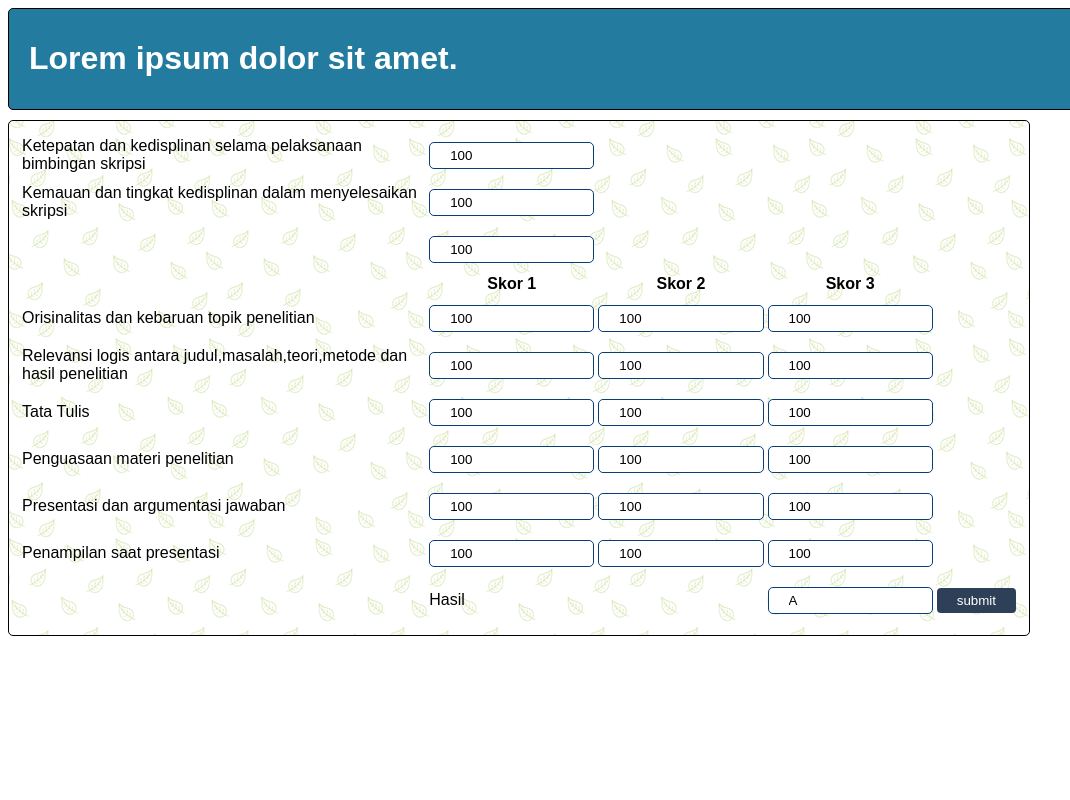
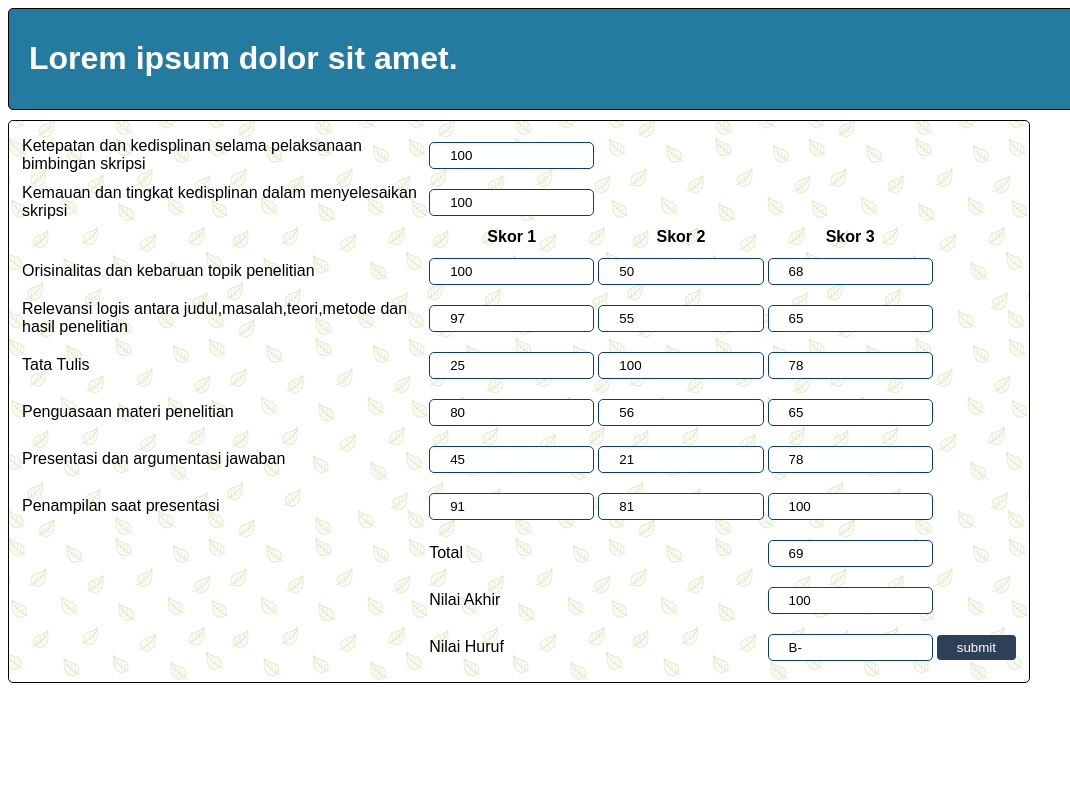
Before and after one commit to fadlysafyuddinmaulana/notworkingweb, a plain HTML site: page Nilai-Skripsi.html in a window 1280 px wide. Both pictures are taken after a click on the input "submit". Shown: the top 800 px of the page, 0-1070 px from the left. Drawn offline with Linux system fonts and the light colour scheme.

Commit message:
notworkingweb

```diff
--- a/Nilai-Skripsi.html
+++ b/Nilai-Skripsi.html
@@ -39,10 +39,6 @@
                 </td>
                 <td><input type="text" name="s2" id="s2" onkeypress="isnumberonly(event)" value="100" maxlength="2"></td>
             </tr>
-            <tr>
-                <td>&nbsp;</td>
-                <td><input type="text" name="eksekusi_hasil_final_2" id="eksekusi_hasil_final_2"></td>
-            </tr>
             <th>
                 &nbsp;
             </th>
@@ -53,49 +49,61 @@
                 <td><label for="">Orisinalitas dan kebaruan topik penelitian</label>
                 </td>
                 <td><input type="text" name="spod1" id="spod1" onkeypress="isnumberonly(event)" value="100" maxlength="2"></td>
-                <td><input type="text" name="spod2" id="spod2" onkeypress="isnumberonly(event)" value="100" maxlength="2"></td>
-                <td><input type="text" name="spod3" id="spod3" onkeypress="isnumberonly(event)" value="100" maxlength="2"></td>
+                <td><input type="text" name="spod2" id="spod2" onkeypress="isnumberonly(event)" value="50" maxlength="2"></td>
+                <td><input type="text" name="spod3" id="spod3" onkeypress="isnumberonly(event)" value="68" maxlength="2"></td>
             </tr>
             <tr>
                 <td><label for="">Relevansi logis antara judul,masalah,teori,metode dan hasil penelitian</label>
                 </td>
-                <td><input type="text" name="sprl1" id="sprl1" onkeypress="isnumberonly(event)" value="100" maxlength="2"></td>
-                <td><input type="text" name="sprl2" id="sprl2" onkeypress="isnumberonly(event)" value="100" maxlength="2"></td>
-                <td><input type="text" name="sprl3" id="sprl3" onkeypress="isnumberonly(event)" value="100" maxlength="2"></td>
+                <td><input type="text" name="sprl1" id="sprl1" onkeypress="isnumberonly(event)" value="97" maxlength="2"></td>
+                <td><input type="text" name="sprl2" id="sprl2" onkeypress="isnumberonly(event)" value="55" maxlength="2"></td>
+                <td><input type="text" name="sprl3" id="sprl3" onkeypress="isnumberonly(event)" value="65" maxlength="2"></td>
             </tr>
             <tr>
                 <td><label for="">Tata Tulis</label>
                 </td>
-                <td><input type="text" name="sptl1" id="sptl1" onkeypress="isnumberonly(event)" value="100" maxlength="2"></td>
+                <td><input type="text" name="sptl1" id="sptl1" onkeypress="isnumberonly(event)" value="25" maxlength="2"></td>
                 <td><input type="text" name="sptl2" id="sptl2" onkeypress="isnumberonly(event)" value="100" maxlength="2"></td>
-                <td><input type="text" name="sptl3" id="sptl3" onkeypress="isnumberonly(event)" value="100" maxlength="2"></td>
+                <td><input type="text" name="sptl3" id="sptl3" onkeypress="isnumberonly(event)" value="78" maxlength="2"></td>
             </tr>
             <tr>
                 <td><label for="">Penguasaan materi penelitian</label>
                 </td>
-                <td><input type="text" name="sppm1" id="sppm1" onkeypress="isnumberonly(event)" value="100" maxlength="2"></td>
-                <td><input type="text" name="sppm2" id="sppm2" onkeypress="isnumberonly(event)" value="100" maxlength="2"></td>
-                <td><input type="text" name="sppm3" id="sppm3" onkeypress="isnumberonly(event)" value="100" maxlength="2"></td>
+                <td><input type="text" name="sppm1" id="sppm1" onkeypress="isnumberonly(event)" value="80" maxlength="2"></td>
+                <td><input type="text" name="sppm2" id="sppm2" onkeypress="isnumberonly(event)" value="56" maxlength="2"></td>
+                <td><input type="text" name="sppm3" id="sppm3" onkeypress="isnumberonly(event)" value="65" maxlength="2"></td>
             </tr>
             <tr>
                 <td><label for="">Presentasi dan argumentasi jawaban</label>
                 </td>
-                <td><input type="text" name="sppd1" id="sppd1" onkeypress="isnumberonly(event)" value="100" maxlength="2"></td>
-                <td><input type="text" name="sppd2" id="sppd2" onkeypress="isnumberonly(event)" value="100" maxlength="2"></td>
-                <td><input type="text" name="sppd3" id="sppd3" onkeypress="isnumberonly(event)" value="100" maxlength="2"></td>
+                <td><input type="text" name="sppd1" id="sppd1" onkeypress="isnumberonly(event)" value="45" maxlength="2"></td>
+                <td><input type="text" name="sppd2" id="sppd2" onkeypress="isnumberonly(event)" value="21" maxlength="2"></td>
+                <td><input type="text" name="sppd3" id="sppd3" onkeypress="isnumberonly(event)" value="78" maxlength="2"></td>
             </tr>
             <tr>
                 <td><label for="">Penampilan saat presentasi</label>
                 </td>
-                <td><input type="text" name="spps1" id="spps1" onkeypress="isnumberonly(event)" value="100" maxlength="2"></td>
-                <td><input type="text" name="spps2" id="spps2" onkeypress="isnumberonly(event)" value="100" maxlength="2"></td>
+                <td><input type="text" name="spps1" id="spps1" onkeypress="isnumberonly(event)" value="91" maxlength="2"></td>
+                <td><input type="text" name="spps2" id="spps2" onkeypress="isnumberonly(event)" value="81" maxlength="2"></td>
                 <td><input type="text" name="spps3" id="spps3" onkeypress="isnumberonly(event)" value="100" maxlength="2"></td>
             </tr>
             <tr>
                 <td>&nbsp;</td>
-                <td><label id="">Hasil</label></td>
+                <td><label id="">Total</label></td>
                 <td>&nbsp;</td>
-                <td><input type="text" name="eksekusi_hasil" id="eksekusi_hasil_final_1"></td>
+                <td><input type="text" name="eksekusi_hasil" id="Total"></td>
+            </tr>
+            <tr>
+                <td>&nbsp;</td>
+                <td><label id="">Nilai Akhir</label></td>
+                <td>&nbsp;</td>
+                <td><input type="text" name="Nilai-Akhir" id="Nilai-Akhir"></td>
+            </tr>
+            <tr>
+                <td>&nbsp;</td>
+                <td><label id="">Nilai Huruf</label></td>
+                <td>&nbsp;</td>
+                <td><input type="text" name="Nilai-Huruf" id="Nilai-Huruf"></td>
                 <td><input type="submit" onclick="Main_Function()" value="submit"></td>
             </tr>
         </table>
--- a/Process-Solver.js
+++ b/Process-Solver.js
@@ -27,12 +27,9 @@ function Main_Function() {
   var spps2 = parseInt(document.getElementById("spps2").value);
   var spps3 = parseInt(document.getElementById("spps3").value);
 
-  var eksekusi_hasil_final_1 = document.getElementById(
-    "eksekusi_hasil_final_1"
-  );
-  var eksekusi_hasil_final_2 = document.getElementById(
-    "eksekusi_hasil_final_2"
-  );
+  var Total = document.getElementById("Total");
+  var Nilai_Akhir = document.getElementById("Nilai-Akhir");
+  var Nilai_Huruf = document.getElementById("Nilai-Huruf");
 
   if (isNaN(s1) || isNaN(s2)) {
     alert("Mohon di isi yak masing masing form");
@@ -52,8 +49,6 @@ function Main_Function() {
     eksekusi1 = (s1 * 50) / 100;
     eksekusi2 = (s2 * 50) / 100;
     eksekusi3 = eksekusi1 + eksekusi2;
-
-    eksekusi_hasil_final_2.value = eksekusi3;
 
     eksekusi_sp1 = spod1 + spod2 + spod3;
     eksekusi_spb1 = eksekusi_sp1 / 3;
@@ -94,48 +89,48 @@ function Main_Function() {
         eksekusi_spf6
     );
 
-    // eksekusi_bsf =
-    // 	eksekusi_spf1 +
-    // 	eksekusi_spf2 +
-    // 	eksekusi_spf3 +
-    // 	eksekusi_spf4 +
-    // 	eksekusi_spf5 +
-    // 	eksekusi_spf6;
+    eksekusi_sa = eksekusi3 / 100;
+    hasil_sa = eksekusi_sa * 40;
+
+    eksekusi_nsa = eksekusi_bsf / 100;
+    hasil_nsa = eksekusi_nsa * 60;
 
     if (eksekusi_bsf >= 86 && eksekusi_bsf <= 100) {
       hasil1 = "A";
       alert("Mendapatkan Nilai: " + hasil1);
-      eksekusi_hasil_final_1.value = hasil1;
+      Nilai_Huruf.value = hasil1;
     } else if (eksekusi_bsf >= 81 && eksekusi_bsf < 86) {
       hasil1 = "A-";
       alert("Mendapatkan Nilai: " + hasil1);
-      eksekusi_hasil_final_1.value = hasil1;
+      Nilai_Huruf.value = hasil1;
     } else if (eksekusi_bsf >= 76 && eksekusi_bsf < 86) {
       hasil1 = "B+";
       alert("Mendapatkan Nilai: " + hasil1);
-      eksekusi_hasil_final_1.value = hasil1;
+      Nilai_Huruf.value = hasil1;
     } else if (eksekusi_bsf >= 71 && eksekusi_bsf < 76) {
       hasil1 = "B";
       alert("Mendapatkan Nilai: " + hasil1);
-      eksekusi_hasil_final_1.value = hasil1;
+      Nilai_Huruf.value = hasil1;
     } else if (eksekusi_bsf >= 66 && eksekusi_bsf < 71) {
       hasil1 = "B-";
       alert("Mendapatkan Nilai: " + hasil1);
-      eksekusi_hasil_final_1.value = hasil1;
+      Nilai_Huruf.value = hasil1;
     } else if (eksekusi_bsf >= 61 && eksekusi_bsf < 66) {
       hasil1 = "C+";
       alert("Mendapatkan Nilai: " + hasil1);
-      eksekusi_hasil_final_1.value = hasil1;
+      Nilai_Huruf.value = hasil1;
     } else if (eksekusi_bsf >= 56 && eksekusi_bsf < 61) {
       hasil1 = "C";
       alert("Mendapatkan Nilai: " + hasil1);
-      eksekusi_hasil_final_1.value = hasil1;
+      Nilai_Huruf.value = hasil1;
     } else {
       hasil1 = "D";
       alert("Mendapatkan Nilai: " + hasil1);
-      eksekusi_hasil_final_1.value = hasil1;
+      Nilai_Huruf.value = hasil1;
     }
   }
+  Total.value = eksekusi_bsf;
+  Nilai_Akhir.value = eksekusi3;
 }
 
 function isnumberonly(evt) {
```
